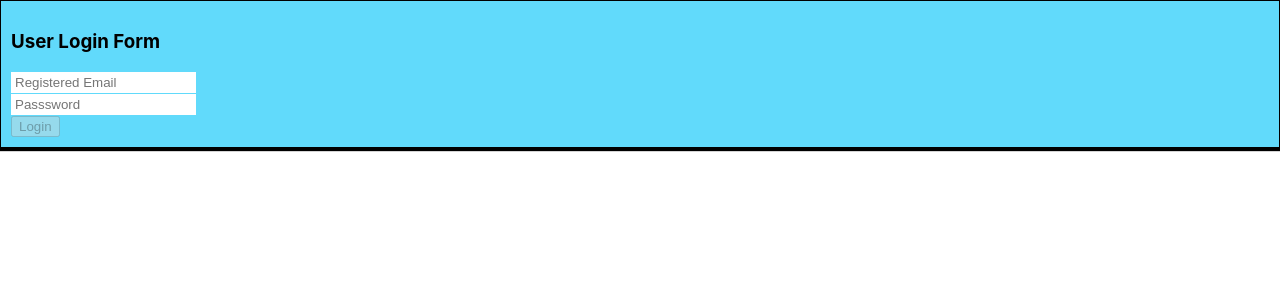
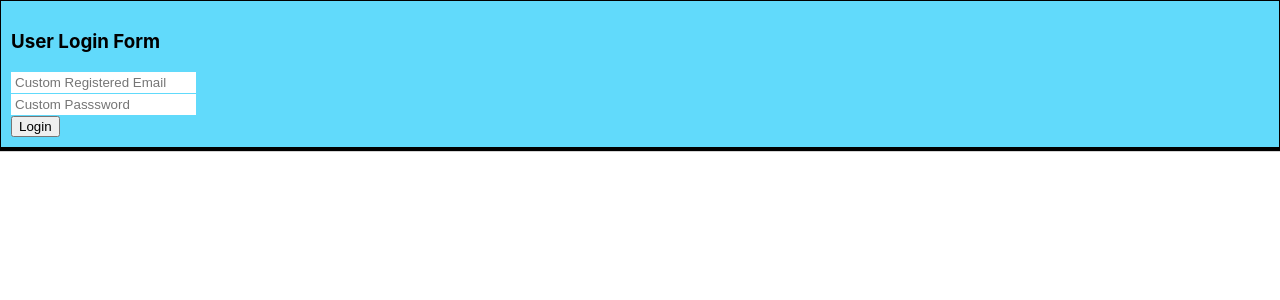
Before and after one commit to Gauravkochhar/ReactCourse, a React (Create React App) app: page / in a window 1280 px wide. Shown: the top 300 px of the page. Built offline with nearby package versions, Linux system fonts and the light colour scheme.

Commit message:
14th Day: 1- ForwardRef: Call function from parent. 2- Theme statemanagement by context

```diff
--- a/src/App.js
+++ b/src/App.js
@@ -15,6 +15,8 @@ function App() {
   let [itemList, setItemList] = useState([1,2,3,4,5,6,7,8,9,10]);
   let [expenseList, setExpenseList] = useState([])
   let [ userLoggedIn, setUserLoggedIn ] = useState();
+  const ctx = useContext(ThemeContext);
+  let [theme, setTheme] = useState('dark');
 
   function onNewExpenseAdded(newExpense) {
     setExpenseList([newExpense, ...expenseList]);
@@ -34,8 +36,13 @@ function App() {
     alert(message);
   }
 
+  function onThemeChange(themeName) {
+    setTheme(themeName)
+  }
+
   return (
-    <HomepageWrapper className={`main-wrapper`}>
+    <ThemeContext.Provider value={{theme: theme, onThemeChange: onThemeChange}}>
+    <HomepageWrapper className={`main-wrapper ${ctx.theme}`}>
       <AuthContext.Provider value={{isLoggedIn: userLoggedIn, onConfirmation: onConfirmationHandler}}>
     { !userLoggedIn ? <UserLoginForm updateLoginState={updateLoginState}></UserLoginForm>: ''}
     { userLoggedIn ? <Dashboard updateLoginState={updateLoginState}></Dashboard>: ''}
@@ -43,6 +50,7 @@ function App() {
     {/* <ExpenseForm notifyToParent={onNewExpenseAdded}/>
     <ExpenseList expenseList={expenseList} onDeleteExpense={onDeleteExpense}/> */}
     </HomepageWrapper>
+    </ThemeContext.Provider>
   );
 }
 
--- a/src/components/Authentication/UserLogin/UserLoginForm.js
+++ b/src/components/Authentication/UserLogin/UserLoginForm.js
@@ -1,5 +1,6 @@
-import React, { useState, useEffect, useReducer } from 'react';
+import React, { useState, useEffect, useReducer, useRef } from 'react';
 import AuthContext from '../../../store/AuthContext/AuthContext';
+import CustomInput from '../../CustomInput/CustomInput';
 
 export const UserLoginForm = (props) => {
     const loginFormReducer = (oldState, action) => {
@@ -26,6 +27,9 @@ export const UserLoginForm = (props) => {
 
     const initialState = { email: {value: '', isValid: ''}, password: {value: '', isValid: ''}};
     const [ state, dispatchFn] = useReducer(loginFormReducer, initialState);
+    const emailRef = useRef();
+    const passwordRef = useRef();
+
 
     useEffect(() => {
         (localStorage.getItem('isUserLoggedIn') == 'true') ? props.updateLoginState(true): props.updateLoginState(false);
@@ -67,16 +71,25 @@ export const UserLoginForm = (props) => {
 
     function onSubmitLoginForm(event) {
         event.preventDefault();
-        const isEmailValid = state.email.value;
-        const isPassValid = state.password.value;
-        console.log(state.email.value);
-        console.log(state.password.value);
+        const isEmailValid = state.email.isValid;
+        const isPassValid = state.password.isValid;
+        // console.log(state.email.value);
+        // console.log(state.password.value);
+        // if(isEmailValid && isPassValid) {
+        //     localStorage.setItem('isUserLoggedIn', 'true');
+        //     props.updateLoginState(true);
+        // } else {
+        //     localStorage.setItem('isUserLoggedIn', 'false');
+        //     props.updateLoginState(false);
+        // }
+
         if(isEmailValid && isPassValid) {
             localStorage.setItem('isUserLoggedIn', 'true');
             props.updateLoginState(true);
-        } else {
-            localStorage.setItem('isUserLoggedIn', 'false');
-            props.updateLoginState(false);
+        } else if(!isEmailValid) {
+            emailRef.current.focusFromParent();
+        } else if(!isPassValid) {
+            passwordRef.current.focusFromParent();
         }
     }
 
@@ -88,14 +101,17 @@ export const UserLoginForm = (props) => {
                     <h3>User Login Form</h3>
                     <form onSubmit={onSubmitLoginForm}>
                     <div className='form-control'>
-                        <input type="text" placeholder='Registered Email' name="email" value={state.email.value}
-                        onChange={(e) => emailChangeHandler(e)}></input>
+                        {/* <input type="text" placeholder='Registered Email' name="email" value={state.email.value}
+                        onChange={(e) => emailChangeHandler(e)}></input> */}
+                        <CustomInput ref={emailRef} type="text" placeholderText="Custom Registered Email" controlName="email" value={state.email.value} onValChange={(e) => emailChangeHandler(e)}></CustomInput>
                         </div>
                         <div className='form-control'>
-                        <input type="password" placeholder='Passsword' name="password" value={state.password.value}
-                        onChange={(e) => passwordChangeHandler(e)}></input>
+                        {/* <input type="password" placeholder='Passsword' name="password" value={state.password.value}
+                        onChange={(e) => passwordChangeHandler(e)}></input> */}
+                        <CustomInput ref={passwordRef} type="password" placeholderText="Custom Passsword" controlName="password" value={state.password.value} onValChange={(e) => passwordChangeHandler(e)}></CustomInput>
                         </div>
-                        <button type="submit" disabled={!(state.email.isValid && state.password.isValid)}>Login</button>
+                        {/* disabled={!(state.email.isValid && state.password.isValid)} */}
+                        <button type="submit">Login</button>
                     </form>
                     </>
                 )
--- /dev/null
+++ b/src/components/CustomInput/CustomInput.js
@@ -0,0 +1,25 @@
+import React, { useRef, useImperativeHandle } from "react";
+
+const CustomInput = React.forwardRef((props, ref) => {
+
+    const inputRef = useRef();
+
+    function onBlur() {
+
+    }
+
+    function focusOnInput() {
+        inputRef.current.focus();
+    }
+
+    useImperativeHandle( ref, () => {
+        return {
+            focusFromParent: focusOnInput
+        }
+    })
+
+    return <input ref={inputRef} type={props.type} placeholder={props.placeholderText} name={props.controlName} value={props.value}
+    onChange={(e) => props.onValChange(e)} onBlur={onBlur}></input>
+})
+
+export default CustomInput;
--- a/src/index.js
+++ b/src/index.js
@@ -1,4 +1,4 @@
-import React from 'react';
+import React, { useState } from 'react';
 import ReactDOM from 'react-dom';
 import './index.css';
 import App from './App';
@@ -7,9 +7,7 @@ import { ThemeContext } from 'styled-components';
 
 ReactDOM.render(
   <React.StrictMode>
-
     <App />
-
   </React.StrictMode>,
   document.getElementById('root')
 );
--- a/src/store/Theme/ThemeContext.js
+++ b/src/store/Theme/ThemeContext.js
@@ -1,7 +1,8 @@
 import React from 'react';
 
 const ThemeContext = React.createContext({
-    theme: 'dark'
+    theme: 'dark',
+    onThemeChange: (themeName) => {}
 });
 
 export default ThemeContext;
```
